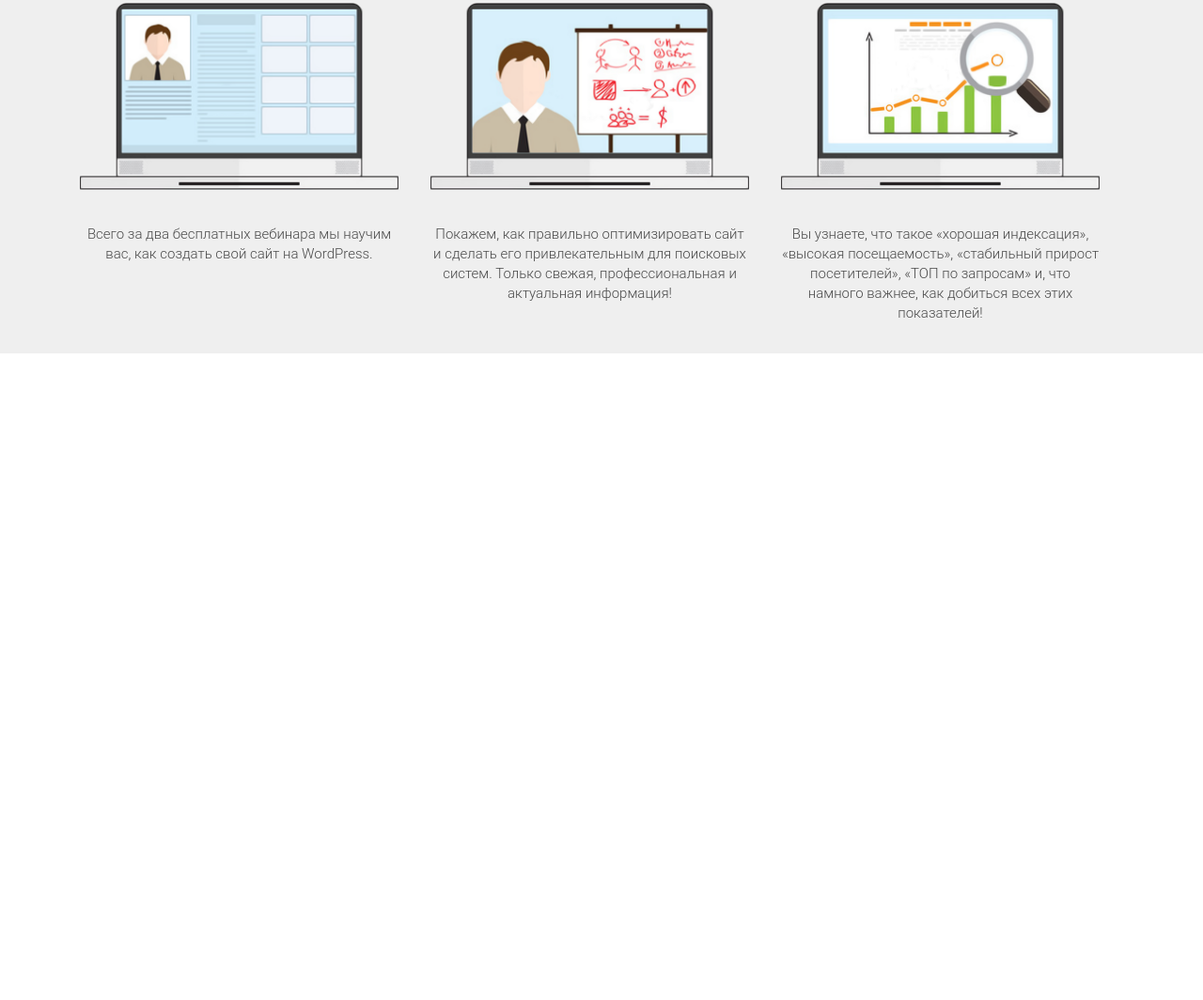
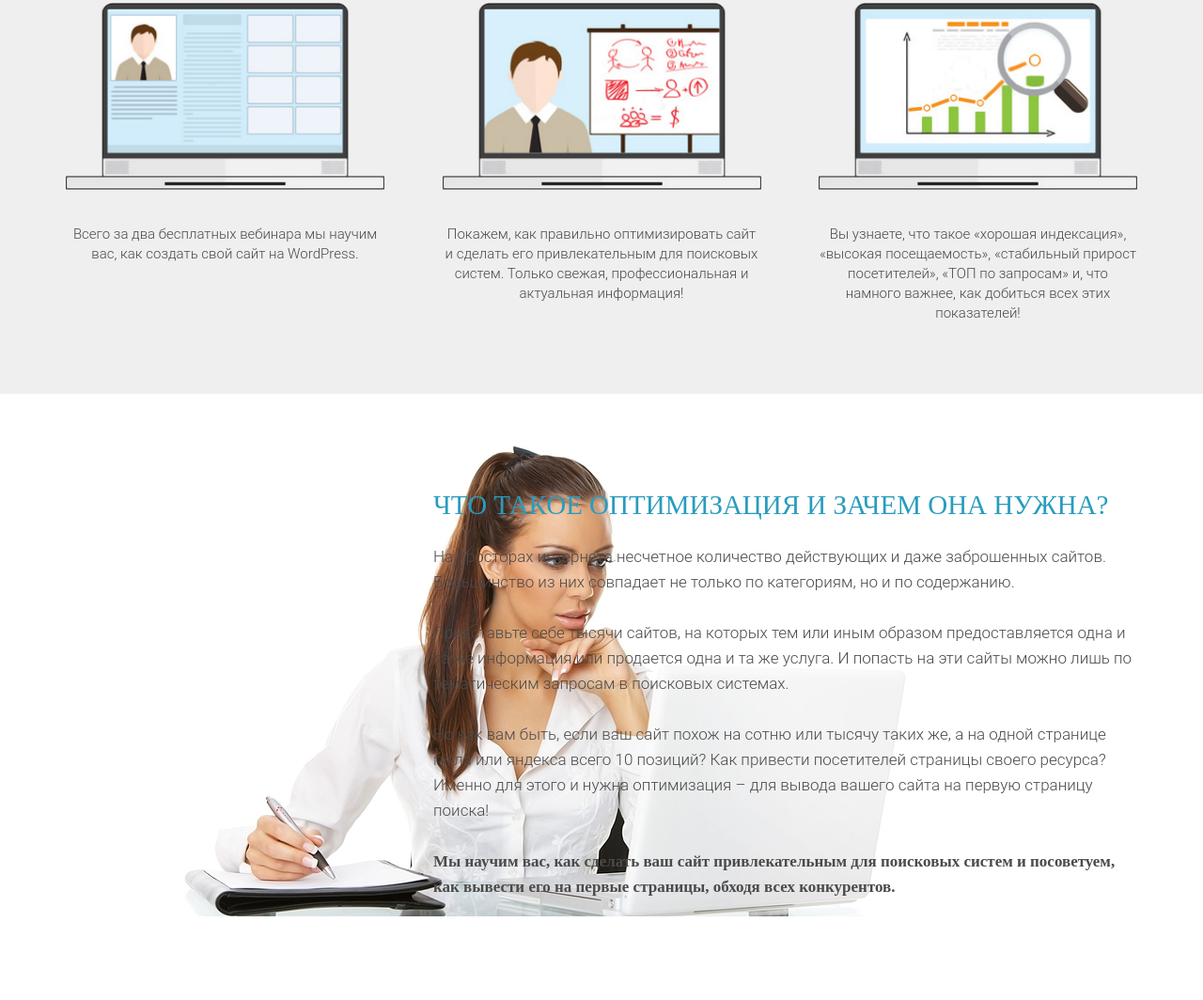
Before and after one commit to scherbdi/test_projects, a plain HTML site: page wordpress/index.html in a window 1280 px wide. Shown: the part 1028-2092 px from the top of the page at 94% size. Before the commit the page ends 1404 px from the top, so only its background shows below. Drawn offline with Linux system fonts and the light colour scheme.

Commit message:
add section

```diff
--- a/wordpress/css/style.css
+++ b/wordpress/css/style.css
@@ -118,7 +118,7 @@ h2.title{
 }
 
 .waiting{
-	height: 604px;
+	min-height: 604px;
 	background-color: #efefef;
 	padding: 85px 0 75px 0;
 }
@@ -150,13 +150,15 @@ h2.title{
 }
 
 .waiting .waiting_wrapper{
+	display: flex;
+	justify-content: space-between;
 	margin-top: 45px;
 }
 
 .waiting .waiting_wrapper .waiting_item{
-	display: inline-block;
-	vertical-align: top;
-	margin: 0 15px;
+/* 	display: inline-block; */
+/* 	vertical-align: top; */
+/* 	margin: 0 15px; */
 	width: 339px;
 	text-align: center;
 }
@@ -173,3 +175,62 @@ h2.title{
 	font-weight: 300;
 	line-height: 21px;
 }
+
+.optimization{
+	position: relative;
+	min-height: 550px;
+	padding: 102px 0 107px 0;
+}
+/* .my-flex-container{
+	display: flex;
+	flex-wrap: wrap;
+	/* flex-direction: column; */
+/* 	height: 450px;
+	justify-content: space-around;
+	align-items: center; */
+
+
+/* .my-flex-block{
+	width: 150px;
+	height: 150px;
+	margin: 0 50px;
+	background-color:red;
+	text-align: center;
+	color: #fff; */
+
+.optimization .optimization_header{
+	margin-left: 391px;
+	color: #299cbd;
+	font-family: "Roboto - Black";
+	font-size: 29px;
+	font-weight: 400;
+	text-transform: uppercase;
+}
+
+.optimization .optimization_text{
+	margin-top: 25px;
+	margin-left: 391px;
+	color: #4a4a4a;
+	font-family: Roboto;
+	font-size: 17px;
+	font-weight: 300;
+	line-height: 27px;
+	font-family: "roboto light";
+	font-weight: 300px;
+}
+
+.optimization .optimization_text span{
+	font-family: "Roboto - Bold";
+	font-weight: 700;
+	font-style: normal;
+	letter-spacing: normal;
+	line-height: normal;
+}
+
+.optimization .optimization_img{
+	position: absolute;
+	top: 54px;
+	left: 150px;
+	z-index: -1;
+
+}
--- a/wordpress/index.html
+++ b/wordpress/index.html
@@ -55,11 +55,41 @@
 				<div class="waiting_item">
 					<img src="img/waiting/3.png" alt="3" class="waiting_img">
 					<div class="waiting_descr">Вы узнаете, что такое «хорошая индексация»,
-						«высокая посещаемость», «стабильный прирост посетителей», «ТОП по запросам» и, что намного важнее, как добиться всех этих показателей!</</</div>
+						«высокая посещаемость», «стабильный прирост посетителей», «ТОП по запросам» и, что намного важнее, как добиться всех этих показателей!</div>
 				</div>
 			</div>
 		</div>
 	</section>
 
+	<section class="optimization">
+		<div class="container">
+			<h2 class="optimization_header">Что такое оптимизация и зачем она нужна?</h2>
+			<div class="optimization_text">
+				На просторах интернета несчетное количество действующих и даже заброшенных сайтов. Большинство из них совпадает не только по категориям, но и по содержанию.
+				<br><br>
+				Представьте себе тысячи сайтов, на которых тем или иным образом предоставляется одна и та же информация или продается одна и та же услуга. И попасть на эти сайты можно лишь по тематическим запросам в поисковых системах.
+				<br><br>
+				Но как вам быть, если ваш сайт похож на сотню или тысячу таких же, а на одной странице гугла или яндекса всего 10 позиций? Как привести посетителей страницы своего ресурса? Именно для этого и нужна оптимизация – для вывода вашего сайта на первую страницу поиска!
+				<br><br>
+				<span>Мы научим вас, как сделать ваш сайт привлекательным для поисковых систем и посоветуем, как вывести его на первые страницы, обходя всех конкурентов.</span>
+			</div>
+
+		<img src="img/Layer_15.jpg" alt="woman" class="optimization_img">
+
+		</div>
+	</section>
+
+
+
+
+
+<!-- 	<div class="my-flex-container">
+		<div class="my-flex-block">item1</div>
+		<div class="my-flex-block">item2</div>
+		<div class="my-flex-block">item3</div>
+		<div class="my-flex-block">item4</div>
+		<div class="my-flex-block">item5</div>
+	</div> -->
+
 </body>
 </html>
```
